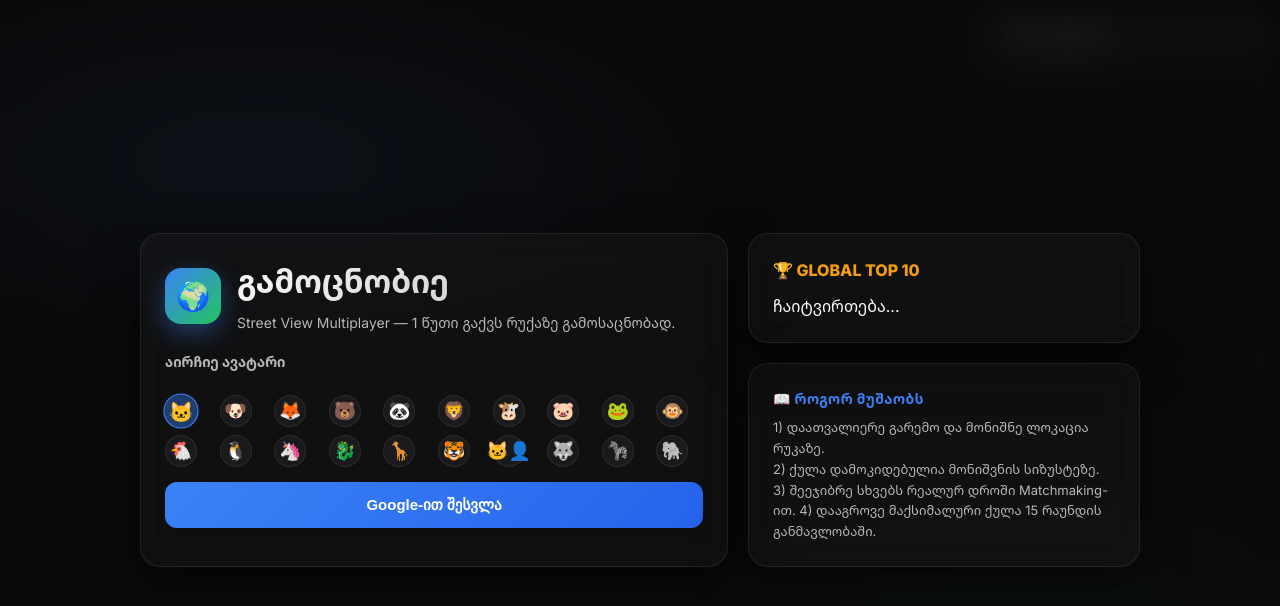
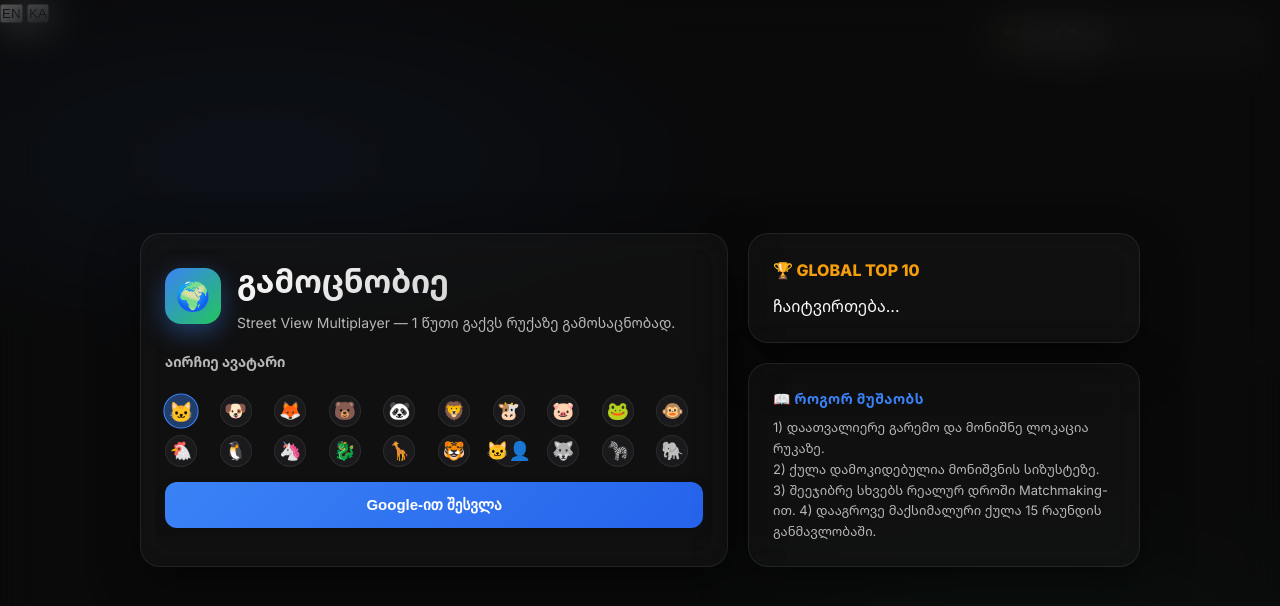
Before and after one commit to guessview/game, a plain HTML site: page index.html in a window 1280 px wide. Drawn offline with Linux system fonts and the light colour scheme; some packages are replaced by stand-ins of ours; no server answers.

Commit message:
Update index.html

```diff
--- a/index.html
+++ b/index.html
@@ -16,6 +16,11 @@
   <script src="https://www.gstatic.com/firebasejs/8.10.0/firebase-app-check.js"></script>
 </head>
 <body>
+
+<div id="lang-switcher">
+  <button class="lang-btn active" data-lang="en">EN</button>
+  <button class="lang-btn" data-lang="ka">KA</button>
+</div>
 
 <div id="overlay">
   <div class="panel">
@@ -152,4 +157,5 @@
 <script src="https://maps.googleapis.com/maps/api/js?key=AIzaSyA2RW92fLioq_fTquHZgZcj5MJ3izDLA10&callback=onGoogleMapsLoaded&loading=async" async defer></script>
 
 </body>
+
 </html>
```
